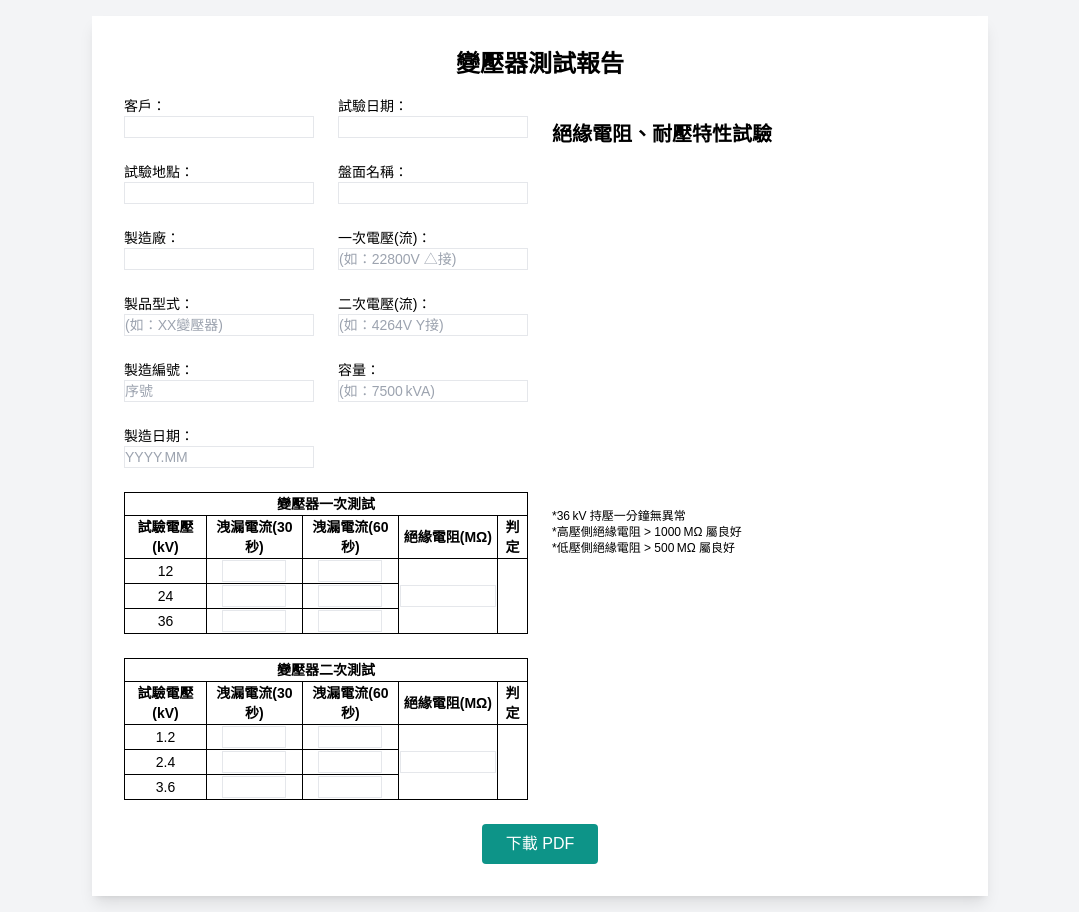
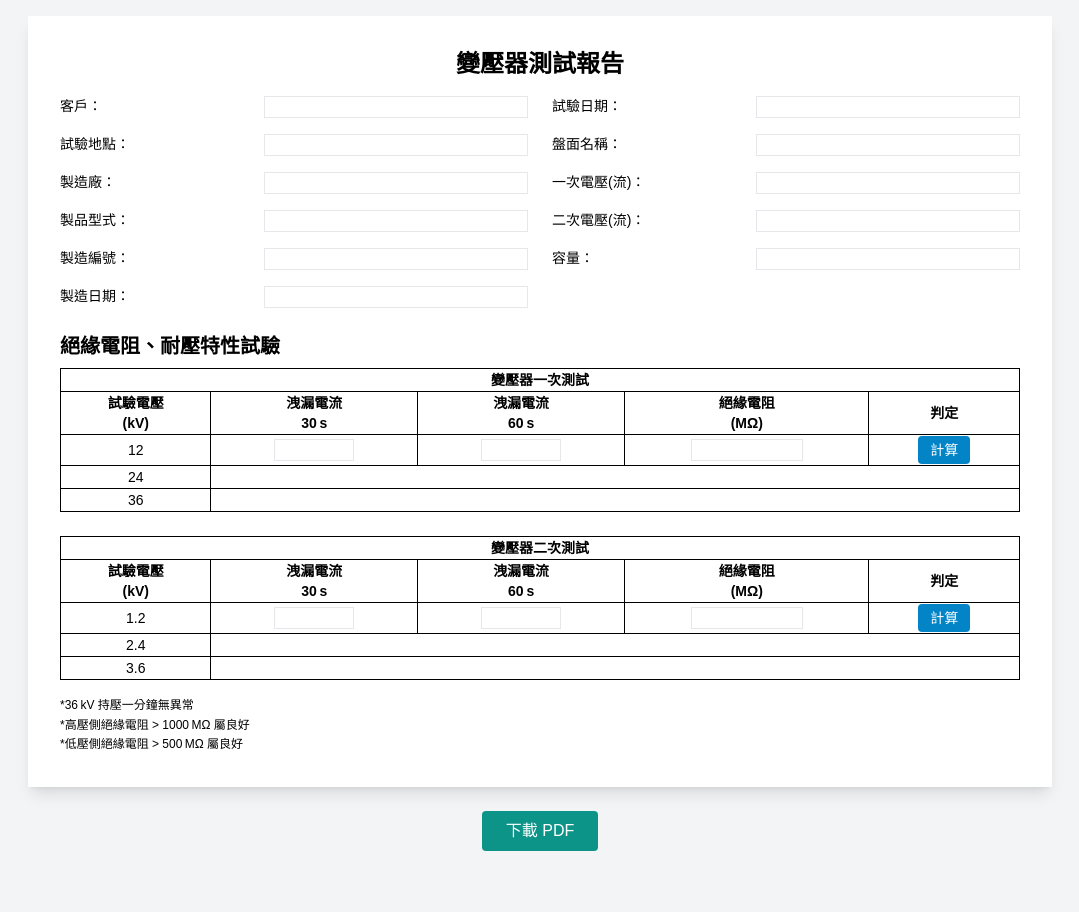
Before and after one commit to cindy-sudo/transformer2-pdf, a plain HTML site: page index.html in a window 1280 px wide. Shown: the whole page, without its empty margins (100-1179 px from the left). After the commit the page ends 867 px from the top, so only its background shows below. Drawn offline with nearby package versions, Linux system fonts and the light colour scheme.

Commit message:
Update index.html

```diff
--- a/index.html
+++ b/index.html
@@ -1,142 +1,160 @@
 <!DOCTYPE html>
 <html lang="zh-Hant">
-
 <head>
 <meta charset="UTF-8" />
 <title>變壓器測試報告產出</title>
+
+<!-- 依賴 -->
 <script src="https://cdnjs.cloudflare.com/ajax/libs/jspdf/2.5.1/jspdf.umd.min.js"></script>
 <script src="https://cdnjs.cloudflare.com/ajax/libs/html2canvas/1.4.1/html2canvas.min.js"></script>
 <script src="https://cdn.tailwindcss.com"></script>
+
 <style>
   body { font-family: "Noto Sans TC", sans-serif; }
-    .table-bordered th,
-    .table-bordered td { border: 1px solid black; }
+  .table-bordered th, .table-bordered td { border: 1px solid black; }
+
+  /* ★ 讓 placeholder 隱形（可保留或移除）*/
+  input::placeholder { color: transparent; }
+
+  /* ★ 撐住表格：單詞太長就換行 */
+  .break-word { word-break: break-all; white-space: pre-wrap; }
 </style>
 </head>
 
 <body class="bg-gray-100 p-4">
-  <div id="report" class="bg-white p-8 max-w-4xl mx-auto shadow-lg">
+<div id="report" class="bg-white p-8 max-w-5xl mx-auto shadow-lg">  <!-- ★ max-w 變 5xl -->
   <h1 class="text-2xl font-bold text-center mb-4">變壓器測試報告</h1>
 
-    <!-- ★ 基本資料區：預設值拿掉並加 id -->
-    <div class="grid grid-cols-2 gap-6 text-sm">
-      <div class="grid grid-cols-2 gap-6 text-sm">
-  <div>客戶：
-    <!-- 從 locked-field + readonly 改成一般輸入框 -->
-    <input id="client" class="border w-full">
-  </div>
-  <div>試驗日期：
-    <input id="test_date" class="border w-full">
+  <!-- === 基本資料 === -->
+  <div class="grid grid-cols-[180px_1fr_180px_1fr] gap-x-6 gap-y-4 text-sm"> <!-- ★ 四欄網格，左標 180px -->
+    <div>客戶：</div>          <div><input id="client" class="border w-full break-word"></div>
+    <div>試驗日期：</div>      <div><input id="test_date" class="border w-full"></div>
+
+    <div>試驗地點：</div>      <div><input id="test_location" class="border w-full break-word"></div>
+    <div>盤面名稱：</div>      <div><input id="panel_name" class="border w-full break-word"></div>
+
+    <div>製造廠：</div>        <div><input id="manufacturer" class="border w-full break-word"></div>
+    <div>一次電壓(流)：</div> <div><input id="primary_voltage" class="border w-full"></div>
+
+    <div>製品型式：</div>      <div><input id="model_type" class="border w-full break-word"></div>
+    <div>二次電壓(流)：</div> <div><input id="secondary_voltage" class="border w-full"></div>
+
+    <div>製造編號：</div>      <div><input id="serial_number" class="border w-full break-word"></div>
+    <div>容量：</div>          <div><input id="capacity" class="border w-full"></div>
+
+    <div>製造日期：</div>      <div><input id="manufacture_date" class="border w-full"></div>
   </div>
 
-  <div>試驗地點：
-    <input id="test_location" class="border w-full">
-  </div>
-  <div>盤面名稱：
-    <input id="panel_name" class="border w-full">
-  </div>
-
-  <div>製造廠：
-    <input id="manufacturer" class="border w-full">
-  </div>
-
-      <div>一次電壓(流)：<input id="primary_voltage" class="border w-full" placeholder="(如：22800V △接)"></div>
-      <div>製品型式：<input id="model_type"     class="border w-full" placeholder="(如：XX變壓器)"></div>
-      <div>二次電壓(流)：<input id="secondary_voltage" class="border w-full" placeholder="(如：4264V Y接)"></div>
-      <div>製造編號：<input id="serial_number"  class="border w-full" placeholder="序號"></div>
-      <div>容量：<input id="capacity"         class="border w-full" placeholder="(如：7500 kVA)"></div>
-      <div>製造日期：<input id="manufacture_date" class="border w-full" placeholder="YYYY.MM"></div>
-    </div>
-
+  <!-- === 試驗表格 === -->
   <h2 class="text-xl font-semibold mt-6 mb-2">絕緣電阻、耐壓特性試驗</h2>
 
-    <!-- 以下試驗表若也要一開始全空，把 value 刪掉即可 -->
   <div class="overflow-x-auto text-sm">
-      <!-- 變壓器一次測試 -->
-      <table class="table-auto w-full table-bordered text-center">
+    <!-- ★ colgroup 固定欄寬；table-fixed 防止被撐爆 -->
+    <table class="table-fixed w-full table-bordered text-center">
+      <colgroup>
+        <col style="width:80px"><col style="width:110px"><col style="width:110px">
+        <col style="width:130px"><col style="width:80px">
+      </colgroup>
+
       <thead>
         <tr><th colspan="5">變壓器一次測試</th></tr>
         <tr>
-            <th>試驗電壓(kV)</th><th>洩漏電流(30秒)</th>
-            <th>洩漏電流(60秒)</th><th>絕緣電阻(MΩ)</th><th>判定</th>
+          <th>試驗電壓<br>(kV)</th>
+          <th>洩漏電流<br>30 s</th>
+          <th>洩漏電流<br>60 s</th>
+          <th>絕緣電阻<br>(MΩ)</th>
+          <th>判定</th>
         </tr>
       </thead>
       <tbody>
-          <tr>
+        <!-- ★ data-row=primary 方便 JS 取值 -->
+        <tr data-row="primary">
           <td>12</td>
-            <td><input class="border w-16 text-center"></td>
-            <td><input class="border w-16 text-center"></td>
-            <td rowspan="3"><input class="border w-24 text-center"></td>
-            <td rowspan="3"></td>
+          <td><input class="border w-20 text-center"></td>
+          <td><input class="border w-20 text-center"></td>
+          <td><input class="border w-28 text-center" data-type="resistance"></td>
+          <td><button class="btn-judge bg-sky-600 text-white px-3 py-1 rounded">計算</button></td>
         </tr>
         <tr>
-            <td>24</td>
-            <td><input class="border w-16 text-center"></td>
-            <td><input class="border w-16 text-center"></td>
+          <td>24</td><td colspan="4"></td>
         </tr>
         <tr>
-            <td>36</td>
-            <td><input class="border w-16 text-center"></td>
-            <td><input class="border w-16 text-center"></td>
+          <td>36</td><td colspan="4"></td>
         </tr>
       </tbody>
     </table>
 
-      <!-- 變壓器二次測試 -->
-      <table class="table-auto w-full table-bordered text-center mt-6">
+    <!-- 二次測試 -->
+    <table class="table-fixed w-full table-bordered text-center mt-6">
+      <colgroup>
+        <col style="width:80px"><col style="width:110px"><col style="width:110px">
+        <col style="width:130px"><col style="width:80px">
+      </colgroup>
+
       <thead>
         <tr><th colspan="5">變壓器二次測試</th></tr>
         <tr>
-            <th>試驗電壓(kV)</th><th>洩漏電流(30秒)</th>
-            <th>洩漏電流(60秒)</th><th>絕緣電阻(MΩ)</th><th>判定</th>
+          <th>試驗電壓<br>(kV)</th>
+          <th>洩漏電流<br>30 s</th>
+          <th>洩漏電流<br>60 s</th>
+          <th>絕緣電阻<br>(MΩ)</th>
+          <th>判定</th>
         </tr>
       </thead>
       <tbody>
-          <tr>
+        <tr data-row="secondary">
           <td>1.2</td>
-            <td><input class="border w-16 text-center"></td>
-            <td><input class="border w-16 text-center"></td>
-            <td rowspan="3"><input class="border w-24 text-center"></td>
-            <td rowspan="3"></td>
+          <td><input class="border w-20 text-center"></td>
+          <td><input class="border w-20 text-center"></td>
+          <td><input class="border w-28 text-center" data-type="resistance"></td>
+          <td><button class="btn-judge bg-sky-600 text-white px-3 py-1 rounded">計算</button></td>
         </tr>
         <tr>
-            <td>2.4</td>
-            <td><input class="border w-16 text-center"></td>
-            <td><input class="border w-16 text-center"></td>
+          <td>2.4</td><td colspan="4"></td>
         </tr>
         <tr>
-            <td>3.6</td>
-            <td><input class="border w-16 text-center"></td>
-            <td><input class="border w-16 text-center"></td>
+          <td>3.6</td><td colspan="4"></td>
         </tr>
       </tbody>
     </table>
   </div>
 
-    <p class="text-xs mt-4">
+  <p class="text-xs mt-4 leading-relaxed">
     *36 kV 持壓一分鐘無異常<br>
     *高壓側絕緣電阻 &gt; 1000 MΩ 屬良好<br>
     *低壓側絕緣電阻 &gt; 500 MΩ 屬良好
   </p>
 </div>
 
-  <div class="text-center mt-6">
+<!-- === 操作按鈕 === -->
+<div class="text-center mt-6 space-x-4">
   <button onclick="generatePDF()" class="rounded bg-teal-600 px-6 py-2 font-medium text-white hover:bg-teal-700">
-      下載 PDF
+    下載 PDF
   </button>
 </div>
 
+<!-- === JS === -->
 <script>
+/* 1) 下載 PDF */
 async function generatePDF () {
   const { jsPDF } = window.jspdf;
   const doc = new jsPDF("p", "pt", "a4");
-      const report = document.getElementById("report");
-
-      const canvas = await html2canvas(report, { scale: 2 });
-      const imgData = canvas.toDataURL("image/png");
-      doc.addImage(imgData, "PNG", 20, 20, 555, 0);
+  const canvas = await html2canvas(document.getElementById("report"), { scale: 2 });
+  doc.addImage(canvas.toDataURL("image/png"), "PNG", 20, 20, 555, 0);
   doc.save("變壓器測試報告.pdf");
 }
+
+/* 2) 判定按鈕：resistance >= 門檻 ? G : NG */
+document.querySelectorAll(".btn-judge").forEach(btn=>{
+  btn.addEventListener("click", () => {
+    const row = btn.closest("tr");
+    const rVal = parseFloat(row.querySelector('[data-type="resistance"]').value);
+    const threshold = row.dataset.row === "primary" ? 1000 : 500; // ★ 門檻
+    btn.textContent = (rVal >= threshold) ? "G" : "NG";
+    btn.classList.remove("bg-sky-600");
+    btn.classList.add((rVal >= threshold) ? "bg-green-600" : "bg-red-600");
+  });
+});
 </script>
 </body>
 </html>
```
Lines whose indentation alone changed are shown as unchanged.
